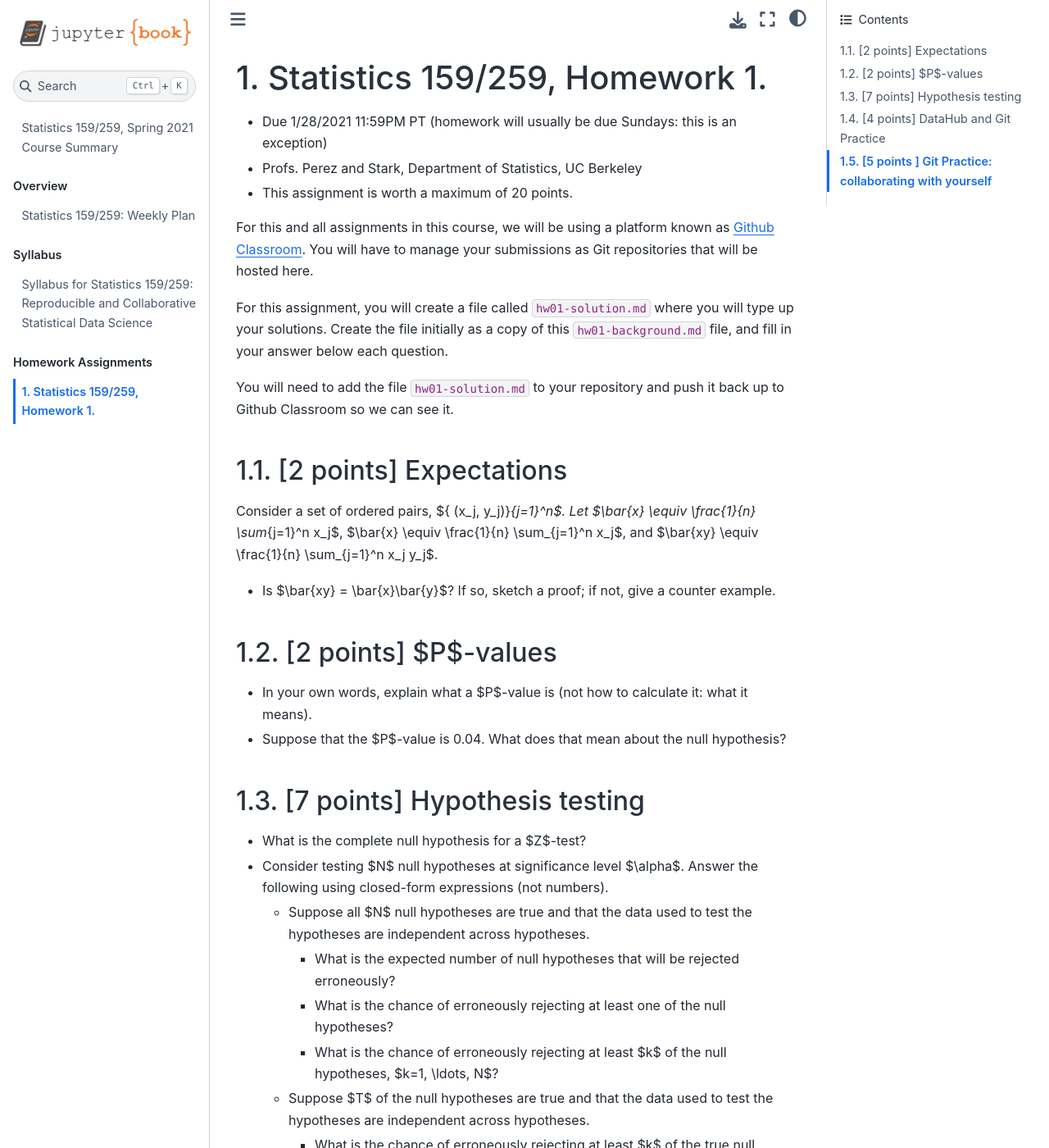
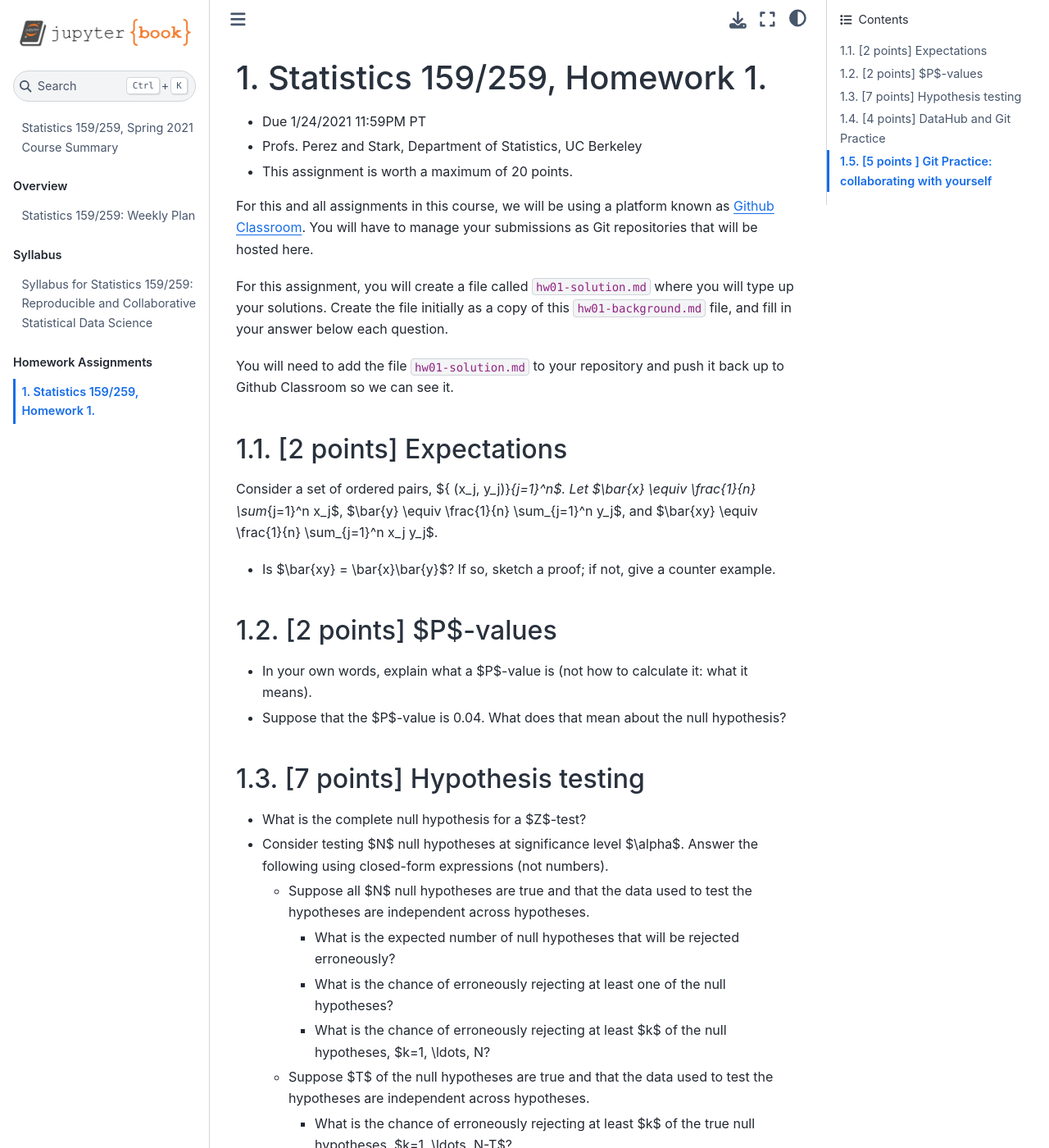
Before and after one commit to UCB-stat-159-s21/site, a Jupyter Book: the page built from Hw/hw01-background.md, in a window 1280 px wide and 1400 px high. Shown: the whole window at 82% size. Built offline with Jupyter Book 1.0.4 settings and Sphinx 7.4.7 and the Sphinx Book theme 1.1.4, drawn with Linux system fonts in a browser that asks for light colours; pages that are not in the unit, such as notebooks, are missing from menus.

Commit message:
BUG: fix typo in hw01

```diff
--- a/Hw/hw01-background.md
+++ b/Hw/hw01-background.md
@@ -1,6 +1,6 @@
 # Statistics 159/259, Homework 1.
 
-* Due 1/28/2021 11:59PM PT (homework will usually be due Sundays: this is an exception)
+* Due 1/24/2021 11:59PM PT
 * Profs. Perez and Stark, Department of Statistics, UC Berkeley
 * This assignment is worth a maximum of 20 points.
 
@@ -17,7 +17,7 @@ You will need to add the file `hw01-solution.md` to your repository and push it
 
 Consider a set of ordered pairs, $\{ (x_j, y_j)\}_{j=1}^n$.
 Let $\bar{x} \equiv \frac{1}{n} \sum_{j=1}^n x_j$,
-$\bar{x} \equiv \frac{1}{n} \sum_{j=1}^n x_j$, and
+$\bar{y} \equiv \frac{1}{n} \sum_{j=1}^n y_j$, and
 $\bar{xy} \equiv \frac{1}{n} \sum_{j=1}^n x_j y_j$.
 - Is $\bar{xy} = \bar{x}\bar{y}$? If so, sketch a proof; if not, give a counter example.
 
@@ -38,7 +38,7 @@ Answer the following using closed-form expressions
 hypotheses are independent across hypotheses.
         - What is the expected number of null hypotheses that will be rejected erroneously?
         - What is the chance of erroneously rejecting at least one of the null hypotheses?
-        - What is the chance of erroneously rejecting at least $k$ of the null hypotheses, $k=1, \ldots, N$?
+        - What is the chance of erroneously rejecting at least $k$ of the null hypotheses, $k=1, \ldots, N?
     - Suppose $T$ of the null hypotheses are true and that the data used to test the hypotheses are independent
 across hypotheses.
         - What is the chance of erroneously rejecting at least $k$ of the true null hypotheses, $k=1, \ldots, N-T$?
```
